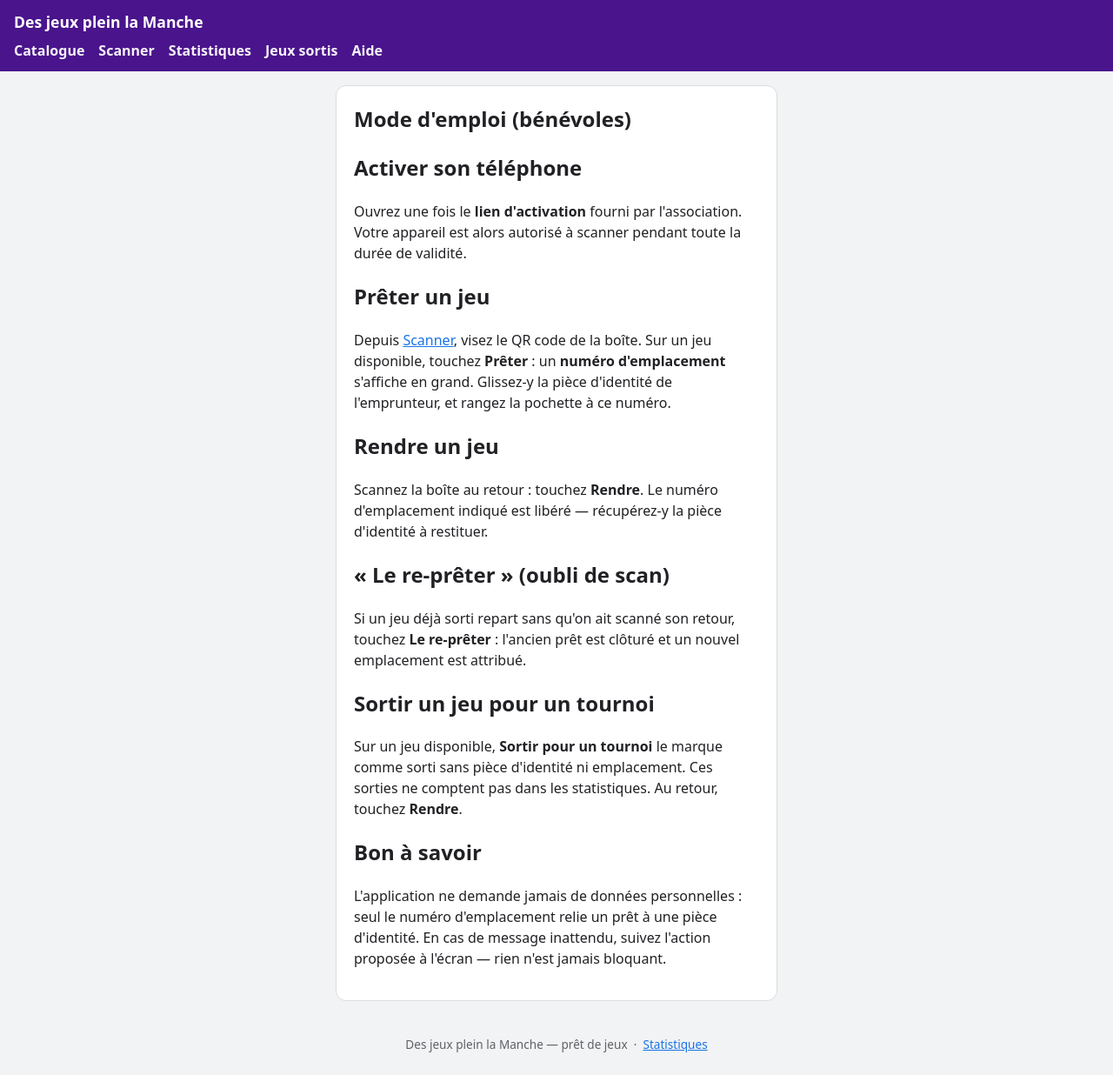
After one commit to Dramac/LudoteX, a FastAPI app: page /aide in a window 1280 px wide. The commit adds this page. Shown: the whole page at 87% size. Run offline with FastAPI, Linux system fonts and the light colour scheme; data that the repository does not hold is empty.

Commit message:
Backlog 4+5+6 : menu bénévole (si activé) + page d'aide + menu réutilisé dans l'admin

```diff
--- a/app/routes/catalogue.py
+++ b/app/routes/catalogue.py
@@ -21,6 +21,12 @@ from app.templating import templates
 
 # `tags` regroupe ces routes dans la doc auto (/docs).
 router = APIRouter(tags=["catalogue"])
+
+
+@router.get("/aide")
+def aide(request: Request):
+    """Page d'aide / mode d'emploi bénévole (publique, liée depuis le menu)."""
+    return templates.TemplateResponse(request, "aide.html", {})
 
 
 @router.get("/jeu/{id_exemplaire}")
--- a/app/static/css/style.css
+++ b/app/static/css/style.css
@@ -32,6 +32,14 @@ body {
   font-size: 1.1rem;
   text-decoration: none;
 }
+
+/* Menu bénévole (fragment partagé bandeau / dashboard admin) */
+.menu-benevole { display: flex; flex-wrap: wrap; gap: 8px 16px; }
+.menu-benevole a { color: #1a73e8; text-decoration: none; font-weight: 600; }
+.menu-benevole a:hover { text-decoration: underline; }
+/* Sur le bandeau violet, les liens passent en blanc. */
+.bandeau .menu-benevole { margin-top: 8px; }
+.bandeau .menu-benevole a { color: #fff; opacity: 0.95; }
 
 .contenu {
   max-width: 540px;
--- /dev/null
+++ b/app/templates/_menu_benevole.html
@@ -0,0 +1,11 @@
+{# Fragment PARTAGÉ : menu de navigation bénévole.
+   Inclus par base.html (bandeau, si l'appareil est activé) et par le tableau de
+   bord admin. Définir les liens ICI uniquement → toute évolution se répercute
+   automatiquement aux deux endroits. #}
+<nav class="menu-benevole">
+  <a href="/catalogue">Catalogue</a>
+  <a href="/scanner">Scanner</a>
+  <a href="/stats">Statistiques</a>
+  <a href="/stats#sortis">Jeux sortis</a>
+  <a href="/aide">Aide</a>
+</nav>
--- /dev/null
+++ b/app/templates/aide.html
@@ -0,0 +1,39 @@
+{% extends "base.html" %}
+{% block titre %}Aide — Des jeux plein la Manche{% endblock %}
+
+{% block contenu %}
+<section class="carte">
+  <h1>Mode d'emploi (bénévoles)</h1>
+
+  <h2>Activer son téléphone</h2>
+  <p>Ouvrez une fois le <strong>lien d'activation</strong> fourni par
+     l'association. Votre appareil est alors autorisé à scanner pendant toute la
+     durée de validité.</p>
+
+  <h2>Prêter un jeu</h2>
+  <p>Depuis <a class="lien" href="/scanner">Scanner</a>, visez le QR code de la
+     boîte. Sur un jeu disponible, touchez <strong>Prêter</strong> : un
+     <strong>numéro d'emplacement</strong> s'affiche en grand. Glissez-y la pièce
+     d'identité de l'emprunteur, et rangez la pochette à ce numéro.</p>
+
+  <h2>Rendre un jeu</h2>
+  <p>Scannez la boîte au retour : touchez <strong>Rendre</strong>. Le numéro
+     d'emplacement indiqué est libéré — récupérez-y la pièce d'identité à
+     restituer.</p>
+
+  <h2>« Le re-prêter » (oubli de scan)</h2>
+  <p>Si un jeu déjà sorti repart sans qu'on ait scanné son retour, touchez
+     <strong>Le re-prêter</strong> : l'ancien prêt est clôturé et un nouvel
+     emplacement est attribué.</p>
+
+  <h2>Sortir un jeu pour un tournoi</h2>
+  <p>Sur un jeu disponible, <strong>Sortir pour un tournoi</strong> le marque
+     comme sorti sans pièce d'identité ni emplacement. Ces sorties ne comptent
+     pas dans les statistiques. Au retour, touchez <strong>Rendre</strong>.</p>
+
+  <h2>Bon à savoir</h2>
+  <p>L'application ne demande jamais de données personnelles : seul le numéro
+     d'emplacement relie un prêt à une pièce d'identité. En cas de message
+     inattendu, suivez l'action proposée à l'écran — rien n'est jamais bloquant.</p>
+</section>
+{% endblock %}
--- a/app/templates/base.html
+++ b/app/templates/base.html
@@ -9,6 +9,7 @@
 <body>
   <header class="bandeau">
     <a class="bandeau-titre" href="/catalogue">Des jeux plein la Manche</a>
+    {% if est_benevole(request) %}{% include "_menu_benevole.html" %}{% endif %}
   </header>
   <main class="contenu">
     {% block contenu %}{% endblock %}
--- a/app/templates/stats.html
+++ b/app/templates/stats.html
@@ -74,7 +74,7 @@
   </details>
 </section>
 
-<section class="carte">
+<section class="carte" id="sortis">
   <h2>Jeux actuellement sortis</h2>
 
   <h3>Prêtés au public <small>({{ sortis_pret | length }})</small></h3>
```
Also changed, not shown: app/templates/admin_dashboard.html (+2 -5 lines), app/templating.py (+7 -0 lines), tests/test_routes.py (+14 -0 lines).
